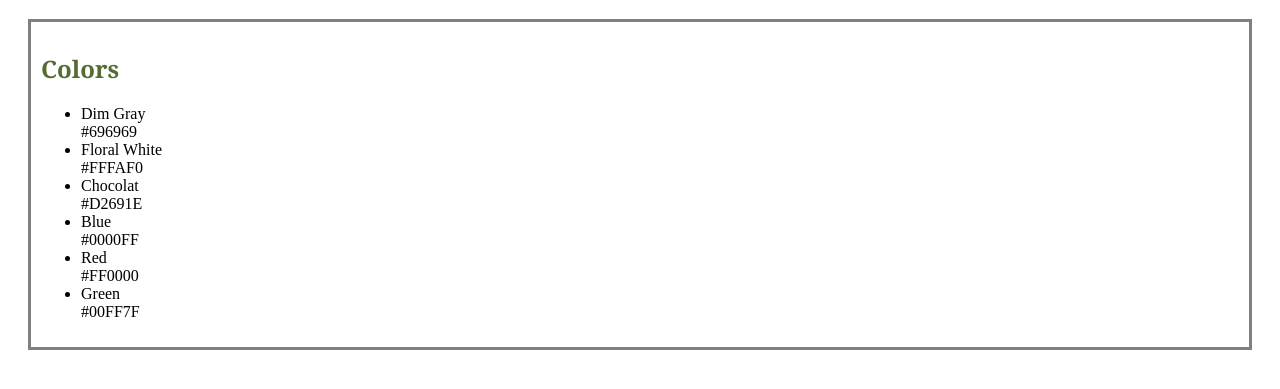
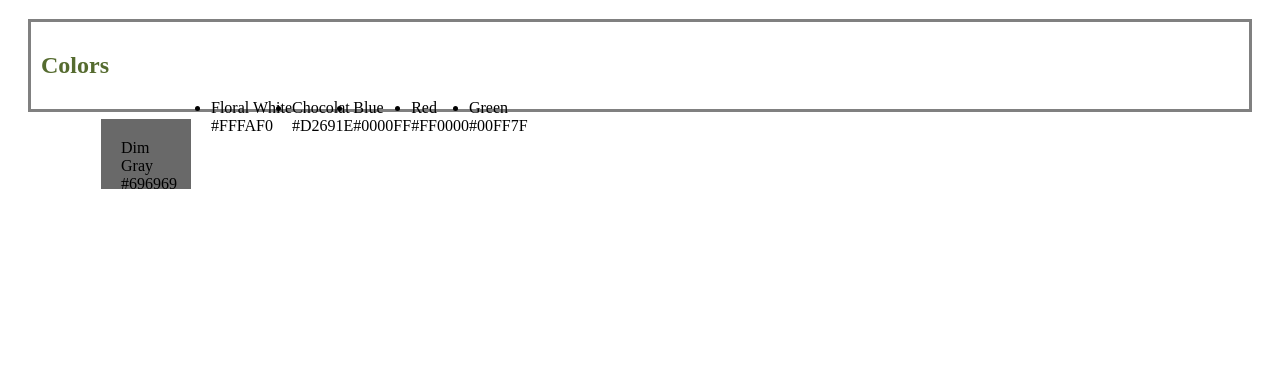
Before and after one commit to FlippingShuff/WebsiteDesignSystem, a plain HTML site: page index.html in a window 1280 px wide. Shown: the part 67-456 px from the top of the page. Drawn offline with Linux system fonts and the light colour scheme.

Commit message:
adjustments

```diff
--- a/styles.css
+++ b/styles.css
@@ -5,7 +5,7 @@ h1 {
 }
 
 h2{
-    font-family: Cambria;
+    font-family: 'times new roman';
     color:darkolivegreen;
 
 }
@@ -17,7 +17,11 @@ h2{
 
 }
 
-.gray li{
+li{
+    float: left;
+}
+
+.gray {
     background-color: #696969;
     display: block;
     width: 50px;
```
